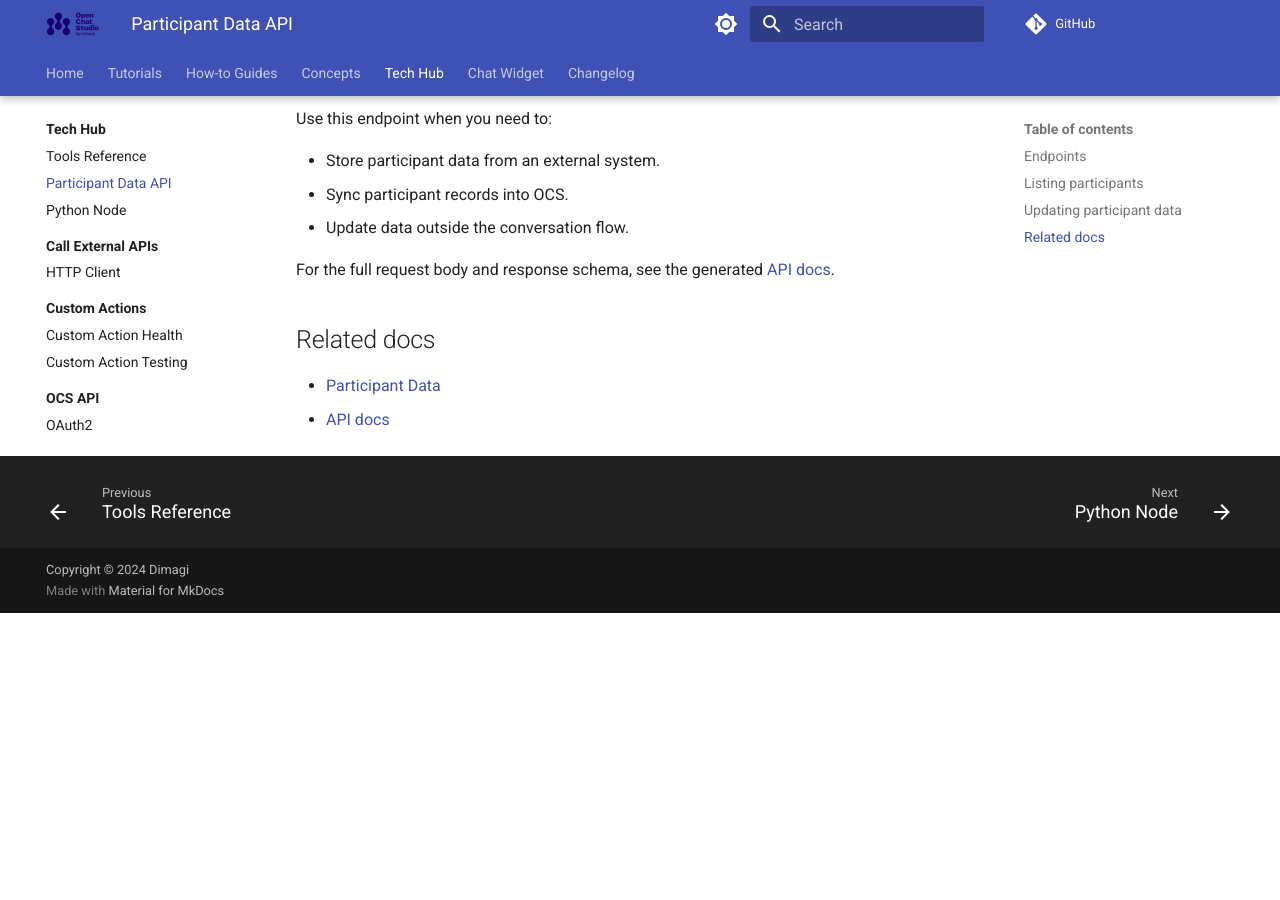
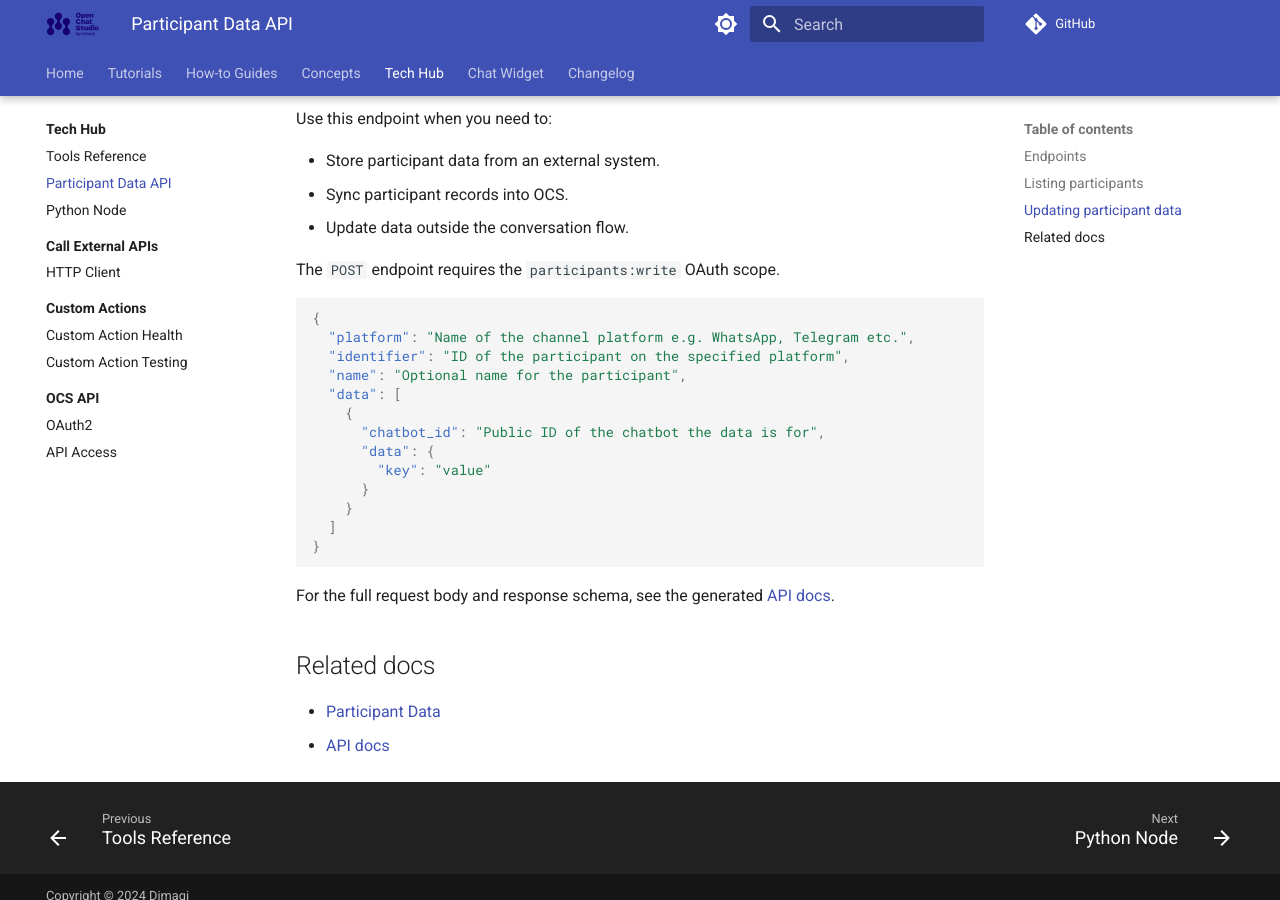
Before and after one commit to dimagi/open-chat-studio-docs, an MkDocs documentation site: the page built from docs/tech-hub/participant_data.md, in a window 1280 px wide and 900 px high, scrolled down 992 px. Built offline with MkDocs 1.6.1 and Material for MkDocs 9.7.7, drawn with Linux system fonts in a browser that asks for light colours; a script that is not in the unit is left out; comment, search, counter and statistics services are not loaded; before the commit the page ends 1605 px from its top, so only the background shows below that.

Commit message:
Review fixes

````diff
--- a/docs/tech-hub/participant_data.md
+++ b/docs/tech-hub/participant_data.md
@@ -35,7 +35,25 @@
 * Sync participant records into OCS.
 * Update data outside the conversation flow.
 
-For the full request body and response schema, see the generated [API docs](../api/index.md).
+The `POST` endpoint requires the `participants:write` OAuth scope.
+
+```json
+{
+  "platform": "Name of the channel platform e.g. WhatsApp, Telegram etc.",
+  "identifier": "ID of the participant on the specified platform",
+  "name": "Optional name for the participant",
+  "data": [
+    {
+      "chatbot_id": "Public ID of the chatbot the data is for",
+      "data": {
+        "key": "value"
+      }
+    }
+  ]
+}
+```
+
+For the full request body and response schema, see the generated [API docs](https://openchatstudio.com/api/docs/).
 
 ## Related docs
 
````
Also changed, not shown: docs/concepts/participant_data.md (+4 -4 lines), docs/concepts/pipelines/nodes.md (+1 -1 lines).
